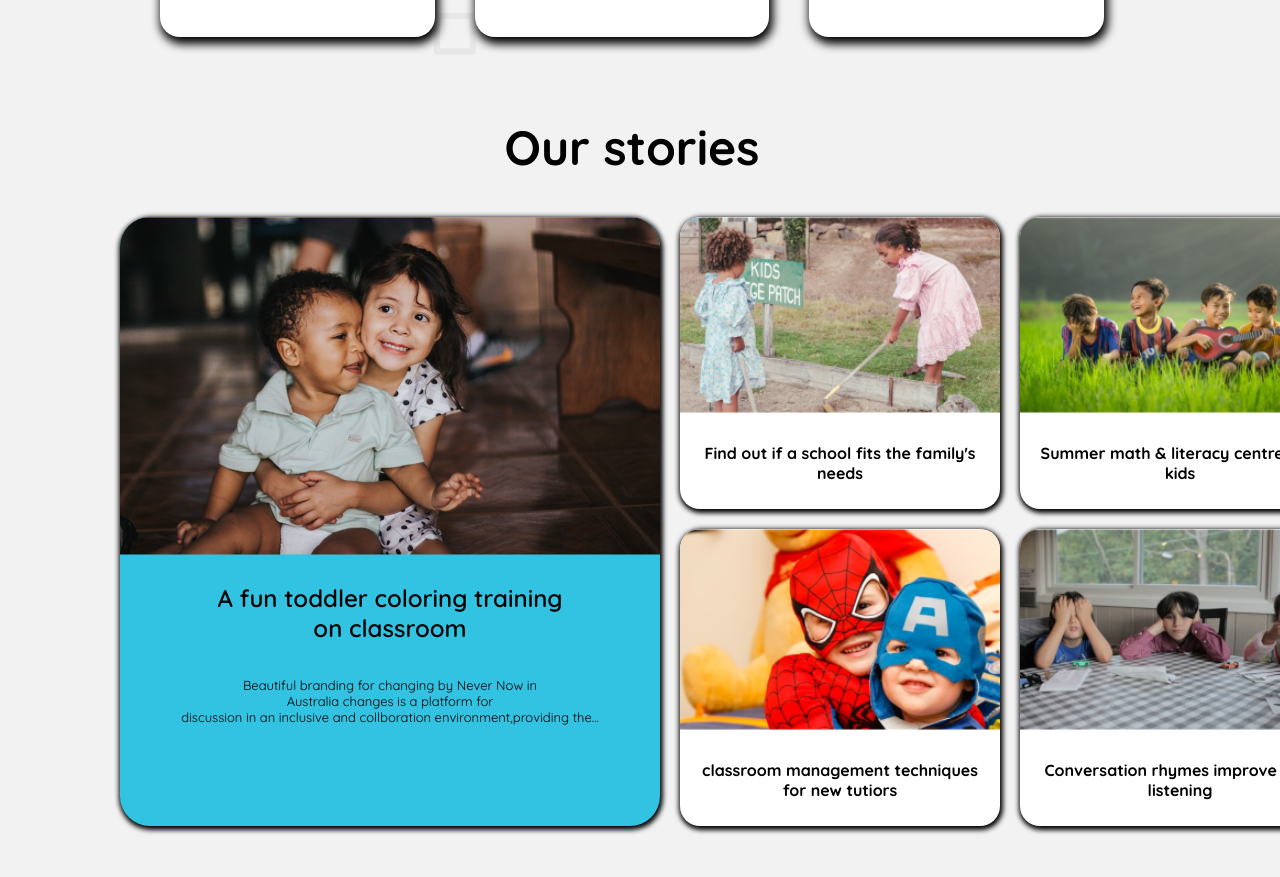
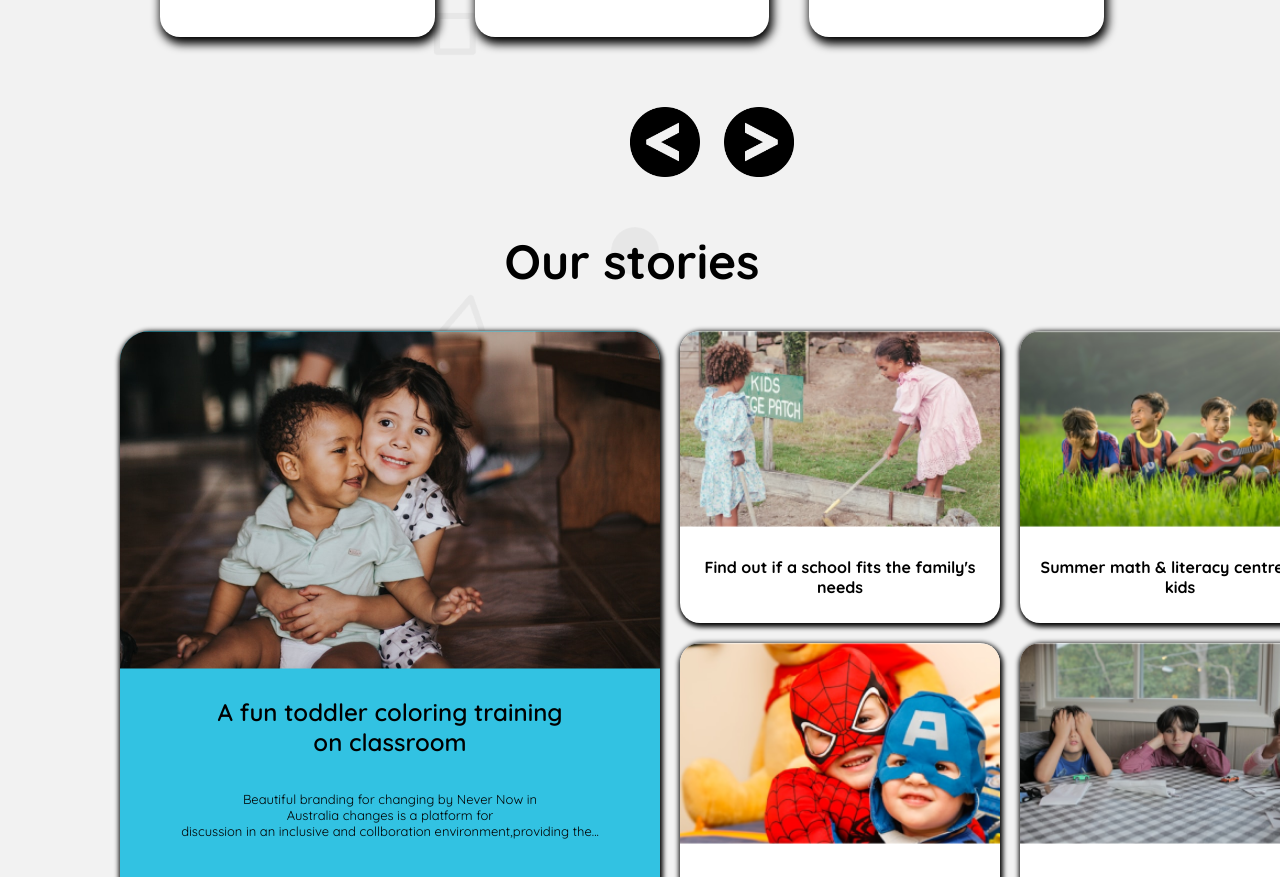
Before and after one commit to Hamim-Ahmed07/b11-assignment-2, a plain HTML site: page index.html in a window 1280 px wide. Shown: the part 1336-2213 px from the top of the page. Drawn offline with Linux system fonts and the light colour scheme.

Commit message:
responsive website

```diff
--- a/index.html
+++ b/index.html
@@ -17,10 +17,10 @@
             <h2 class="nav-h3">SCHOOL</h3>
         </div>
         <div class="nav-anchor">
-           <a class="anchor-1" href="#">Home</a>
-           <a class="anchor-2" href="#">About</a>
-           <a class="anchor-3" href="#">Facilities</a>
-           <a class="anchor-4" href="#">Admittion</a>
+                <a class="anchor-1" href="#">Home</a>
+                <a class="anchor-2" href="#">About</a>
+                <a class="anchor-3" href="#">Facilities</a>
+                <a class="anchor-4" href="#">Admittion</a>
         </div>
         <button class="nav-btn">Contact</button>
     </nav>
@@ -66,6 +66,10 @@
                         <button id="box-btn-3" class="box-btn">Read More</button>
                 </div>
             </div>
+        </div>
+        <div>
+            <img class="less-than" src="assets/is-less-than.png" alt="">
+            <img class="greater-than" src="assets/is-greater-than.png" alt="">
         </div>
 
 
--- a/style.css
+++ b/style.css
@@ -179,7 +179,28 @@ main{
   text-align: center;
   padding: 5px;
 }
+.less-than{
+  width: 70px;
+  height: 70px;
+  padding: 10px;
+  margin-left: 500px;
+  margin-top: 20px;
 
+}
+.greater-than{
+  width: 70px;
+  height: 70px;
+  padding: 10px;
+  /* margin-left: 300px; */
+  margin-top: 20px;
+}
+.less-than{
+  width: 70px;
+  height: 70px;
+  padding: 10px;
+  /* margin-left: 300px; */
+  margin-top: 20px;
+}
 .section-h2{
   text-align: center;
   font-size: 3rem;
@@ -315,21 +336,27 @@ main{
   .nav-img{
     width: 50px;
     height: 50px;
-    margin-top: -10px;
+    margin-top: 5px;
+    margin-left: 20px;
   }
   .header-container{
     flex-direction: column-reverse;
   }
   .nav-h3{
-    display: none;
+    margin-top: -.3px;
   }
   .quicksand-normal{
     margin-left: 10px;
   }
-
+  .anchor-1,.anchor-2, .anchor-3, .anchor-4{
+    display: none;
+  }
+  .nav-btn{
+    display: none;
+  }
 
   .hero-img{
-    width: 518px;
+    width: 520px;
     margin-left: 6px;
 
   }
@@ -390,6 +417,9 @@ main{
     width: 240px;
 
   }
+  .greater-than,.less-than{
+    display: none;
+  }
   .section-h2{
     text-align: center;
     margin-left: 70px;
```
Also changed, not shown: assets/is-greater-than.png (added), assets/is-less-than.png (added).
